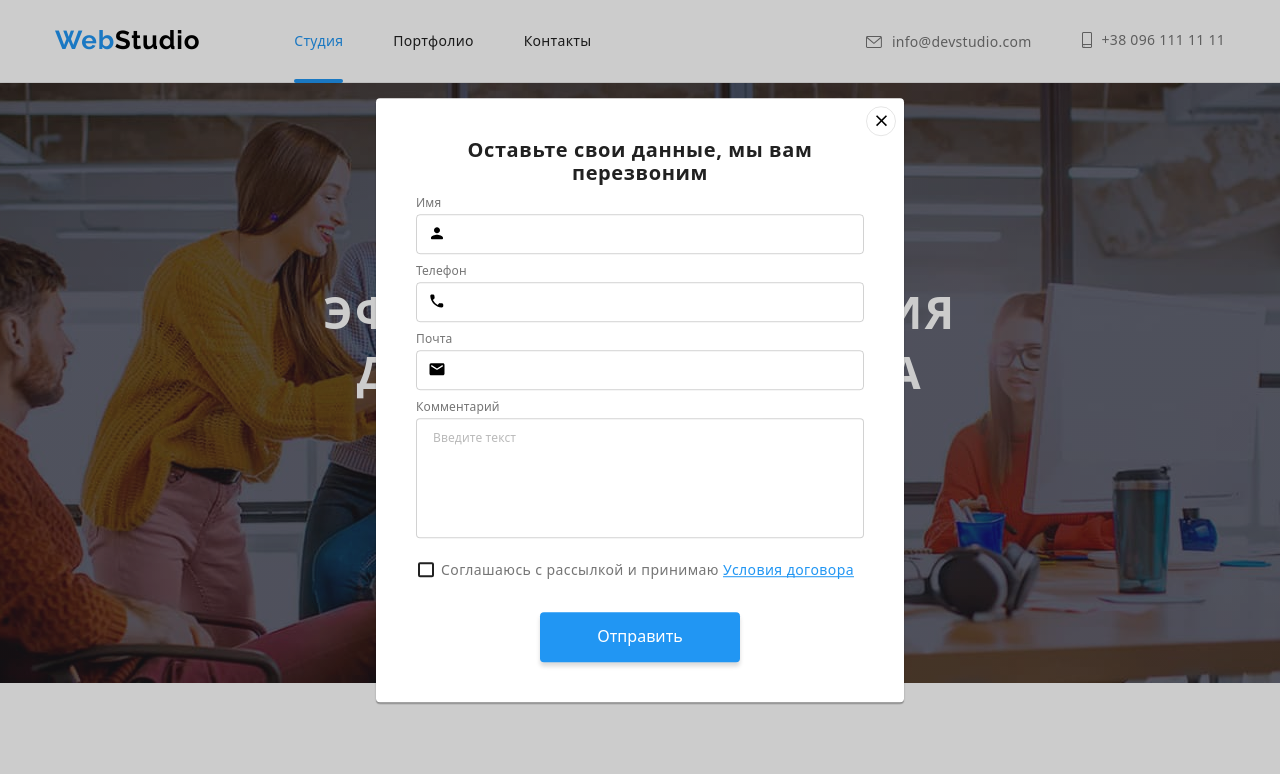
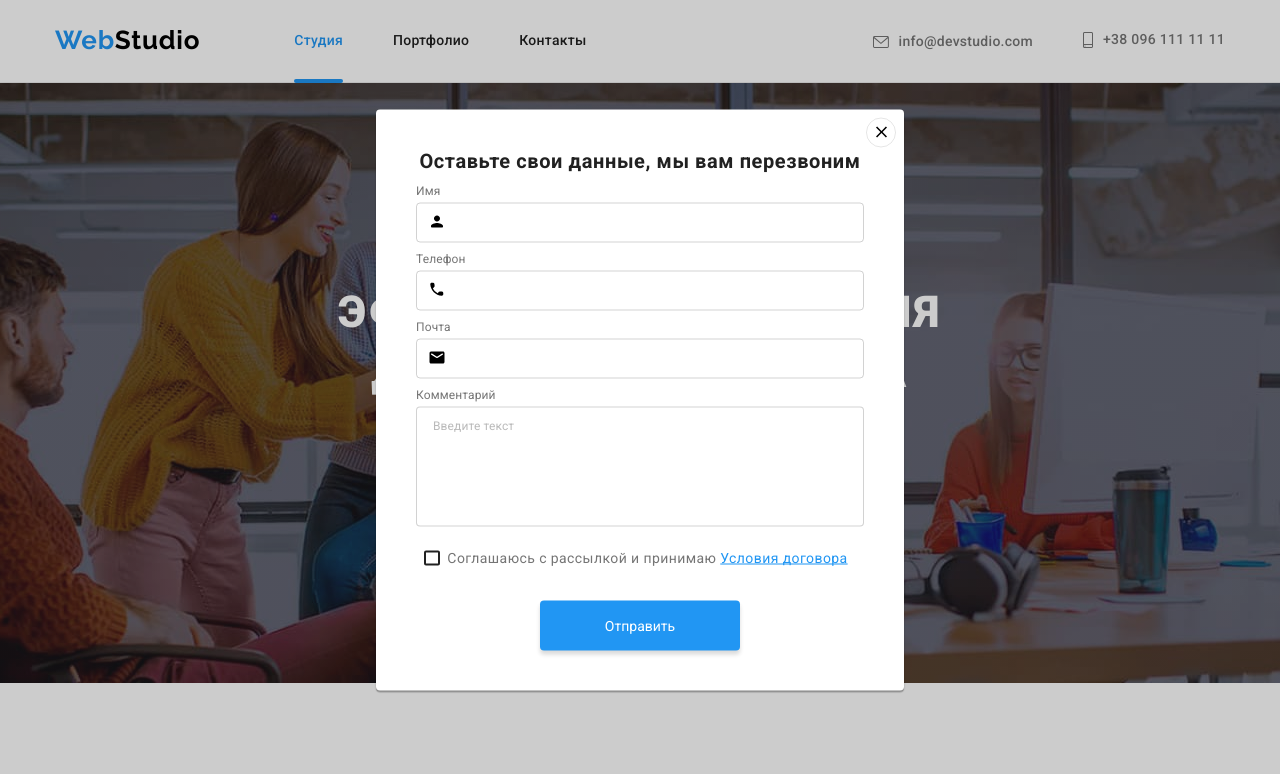
Before and after one commit to Yauheni2021/goit-markup-hw-06, a plain HTML site: page index.html in a window 1280 px wide. Both pictures are taken after a click on the button "Заказать услугу". Shown: the top 774 px of the page. Drawn offline with nearby package versions, Linux system fonts and the light colour scheme.

Commit message:
Update styles

```diff
--- a/css/styles.css
+++ b/css/styles.css
@@ -33,7 +33,7 @@ ul {
   list-style: none;
 }
 
-.forbody {
+body {
   color: var(--primary-bg-color);
   background-color: var(--primary-bg-color);
   font-family: 'Roboto', sans-serif;
@@ -783,6 +783,7 @@ ul {
   background-color: var(--primary-bg-color);
   box-shadow: 0px 1px 3px rgba(0, 0, 0, 0.12), 0px 1px 1px rgba(0, 0, 0, 0.14), 0px 2px 1px rgba(0, 0, 0, 0.2);
   border-radius: 4px;
+  padding: 40px;
   transform: translate(-50%, -50%) rotate(0) scale(1);
   transition: var(--transition-duration);
 }
@@ -815,7 +816,6 @@ ul {
 .modal-form {
   display: flex;
   flex-direction: column;
-  padding: 40px;
 }
 
 .modal-text {
@@ -828,11 +828,21 @@ ul {
   color: var(--title-text-color);
 }
 
+/* -------------Бэкграунд инпут------------------- */
+input:-webkit-autofill,
+input:-webkit-autofill:hover,
+input:-webkit-autofill:focus,
+input:-webkit-autofill:active {
+    transition: background-color 5000s ease-in-out 0s;
+    -webkit-box-shadow: 0 0 0px 1000px #fff inset;
+}
+
+
 
 .modal-label {
   position: relative;
-  display: flex;
-  flex-direction: column;
+  display: block;
+  margin-bottom: 10px;
 }
 
 
@@ -849,8 +859,8 @@ ul {
 }
 
 
-
 .label-text {
+  display: block;
   font-weight: 400;
   font-size: 12px;
   line-height: 1.16;
@@ -860,7 +870,8 @@ ul {
 }
 
 .modal-input {
-  margin-bottom: 10px;
+  display: block;
+  width: 100%;
   height: 40px;
   padding-left: 42px;
   border: 1px solid var(--border-input-color);
@@ -888,14 +899,18 @@ ul {
 
 
 .modal-textarea {
+  display: block;
   resize: none;
   width: 100%;
   height: 120px;
   border: 1px solid var(--border-input-color);
   border-radius: 4px;
   padding: 12px 16px;
+  transition: border var(--transition-duration) border var(--transition-timing-function);;
+}
+
+.modal-label-textarea {
   margin-bottom: 20px;
-  transition: border var(--transition-duration) border var(--transition-timing-function);;
 }
 
 .modal-textarea::placeholder {
@@ -905,6 +920,13 @@ ul {
   letter-spacing: 0.01em;
   color: rgba(117, 117, 117, 0.5);
 }
+
+.icon-check:hover,
+.modal-policy:focus + .icon-check {
+  border-color: var(--accent-color);
+}
+
+
 
 .modal-policy {
   position: absolute;
@@ -934,6 +956,7 @@ ul {
   margin-right: 7px;
   width: 16px;
   height: 15px;
+  cursor: pointer;
   border: 2px solid var(--title-text-color);
   border-radius: 2px;
   fill: var(--primary-bg-color);
```
